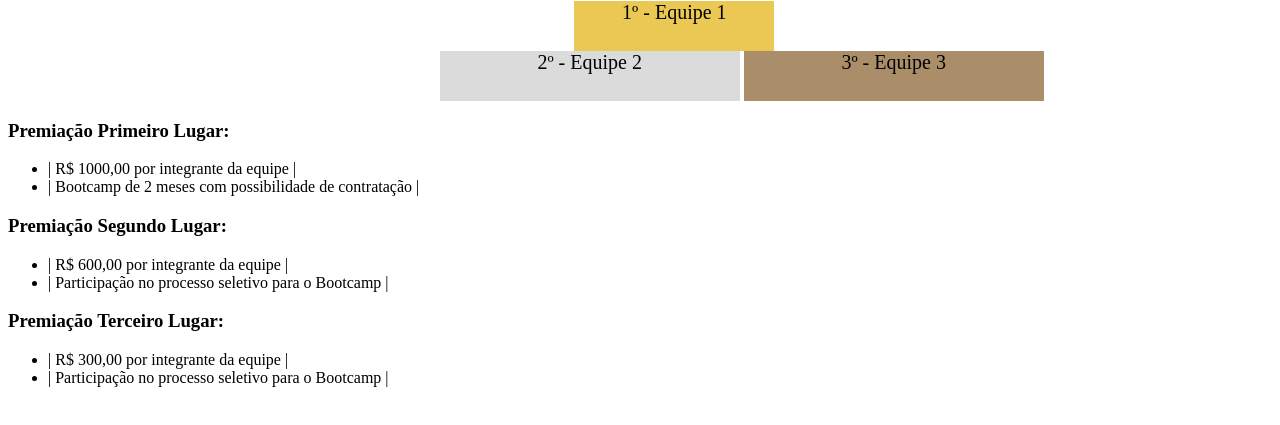
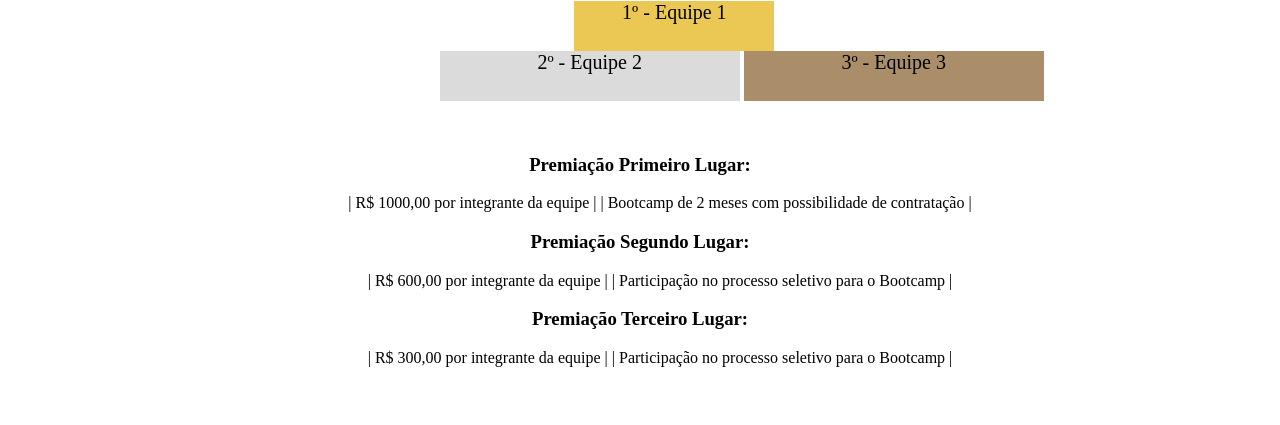
Before and after one commit to brunomessiasf/trybe-exercicios, a plain HTML site: page dia-4-html-css/exerciciohackaton.html in a window 1280 px wide. Shown: the part 79-504 px from the top of the page. Drawn offline with Linux system fonts and the light colour scheme.

Commit message:
Exercicio hackaton - Alinha premiação - remove listagem

```diff
--- a/dia-4-html-css/exerciciohackaton.html
+++ b/dia-4-html-css/exerciciohackaton.html
@@ -37,6 +37,11 @@
         width: 300px;
         display: inline-block;
       }
+      div {
+        text-align: center;
+        display: inline;
+        margin-left: 32%;
+      }
 
     </style>
   </head>
@@ -52,21 +57,24 @@
       </ul>
     </section>
     <section class="premiacao">
+      <div>
       <h3>Premiação Primeiro Lugar:</h3>
       <ul>
-        <li>| R$ 1000,00 por integrante da equipe |</li>
-        <li>| Bootcamp de 2 meses com possibilidade de contratação |</li>
+
+        | R$ 1000,00 por integrante da equipe |
+        | Bootcamp de 2 meses com possibilidade de contratação |
       </ul>
       <h3>Premiação Segundo Lugar:</h3>
       <ul>
-        <li>| R$ 600,00 por integrante da equipe |</li>
-        <li>| Participação no processo seletivo para o Bootcamp |</li>
+        | R$ 600,00 por integrante da equipe |
+        | Participação no processo seletivo para o Bootcamp |
       </ul>
       <h3>Premiação Terceiro Lugar:</h3>
       <ul>
-        <li>| R$ 300,00 por integrante da equipe |</li>
-        <li>| Participação no processo seletivo para o Bootcamp |</li>
+        | R$ 300,00 por integrante da equipe |
+        | Participação no processo seletivo para o Bootcamp |
       </ul>
+    </div>
     </section>
   </body>
 </html>
```
